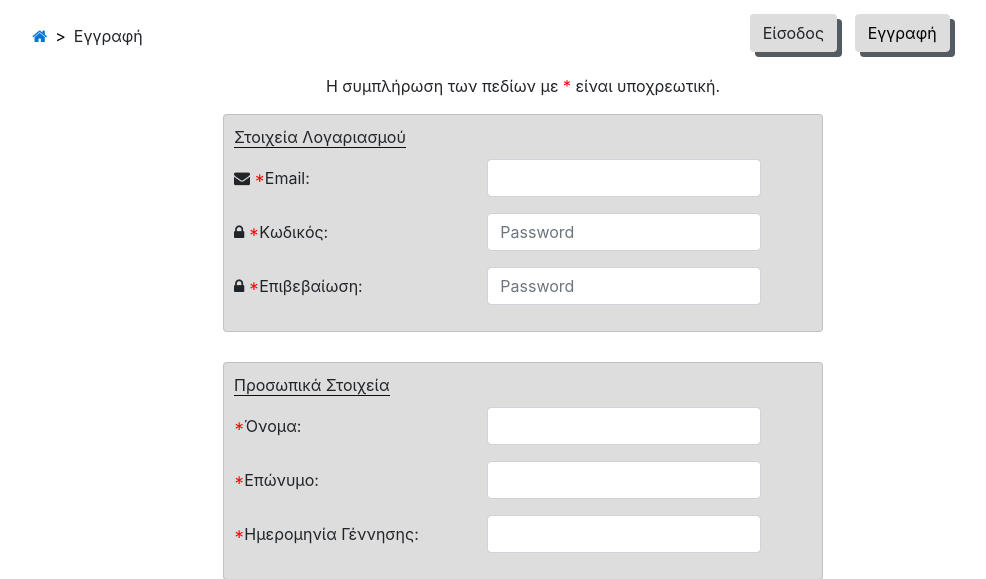
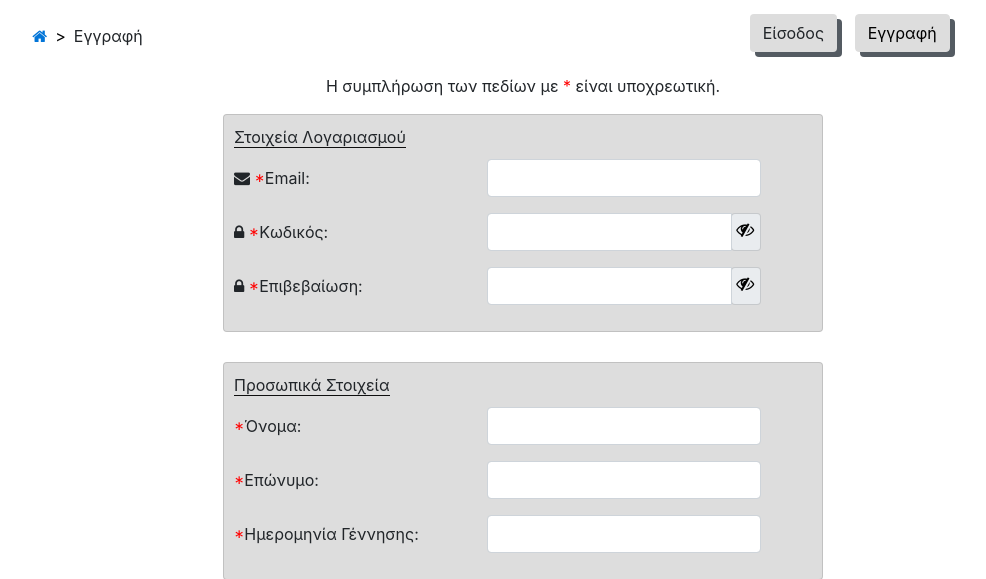
Before and after one commit to PanosEvange/HCI_course_project, a PHP site: page /registration_form.html in a window 1280 px wide. Shown: the part 56-635 px from the top of the page, without its empty margins (117-1103 px from the left). Run offline with PHP 8.4, Linux system fonts and the light colour scheme; some libraries are stand-ins or nearby versions.

Commit message:
added showPassword with eye icon

```diff
--- a/eam/registration_form.html
+++ b/eam/registration_form.html
@@ -88,7 +88,13 @@
                                 <input type="email" name="email" id="email" class="form-control input-md">
                                 <label class="my-label-password" for="password"><i class="fa fa-lock" aria-hidden="true"></i>  Password:</label>
                                 <!-- Password field -->
-                                <input type="password" id="password" class="form-control input-md my-password-input">
+                                <div class="input-group" id="show_hide_password_login">
+                                    <input class="form-control" type="password" id="password">
+                                    <div class="input-group-addon">
+                                      <a href="#"><i class="fa fa-eye-slash" aria-hidden="true"></i></a>
+                                    </div>
+                                </div>
+
                                 <a class="my-password-remember" href="./under_construction.html">Υπενθύμιση Password</a>
                                 <label class="my-label-stay-login"><input type="checkbox" value="">Να παραμείνω συνδεδεμένος</label>
                                 <button type="button" class="btn btn-primary my-submit" data-loading-text="Sending info.."><em class="icon-ok"></em> Είσοδος</button>
@@ -119,13 +125,24 @@
                   <div class="form-group row">
                     <label for="myPassword" class="col-5 col-form-label"><i class="fa fa-lock" aria-hidden="true"></i>   <span class="my-req-star">*</span>Κωδικός:</label>
                     <div class="col-6">
-                      <input type="password" class="form-control" id="myPassword" placeholder="Password">
+                        <div class="input-group" id="show_hide_password_first">
+                          <input class="form-control" type="password" id="myPassword">
+                          <div class="input-group-addon">
+                            <a href=""><i class="fa fa-eye-slash" aria-hidden="true"></i></a>
+                          </div>
+                        </div>
                     </div>
                   </div>
                   <div class="form-group row">
                     <label for="myPasswordConfirm" class="col-5 col-form-label"><i class="fa fa-lock" aria-hidden="true"></i>   <span class="my-req-star">*</span>Επιβεβαίωση:</label>
                     <div class="col-6">
-                      <input type="password" class="form-control" id="myPasswordConfirm" placeholder="Password">
+                        <div class="input-group" id="show_hide_password_confirm">
+                          <input class="form-control" type="password" id="myPasswordConfirm">
+                          <div class="input-group-addon">
+                            <a href=""><i class="fa fa-eye-slash" aria-hidden="true"></i></a>
+                          </div>
+                        </div>
+                      <!-- <input type="password" class="form-control" id="myPasswordConfirm" placeholder="Password"> -->
                     </div>
                   </div>
                 </form>
--- a/eam/style.css
+++ b/eam/style.css
@@ -1,5 +1,31 @@
 .body{
     margin:0;
+}
+
+.input-group-addon{
+    background-color: #e9ecef;
+    border: 1px solid rgba(0,0,0,.15);
+    border-radius: .25rem;
+    width: 30px;
+    margin-left: -1px;
+}
+
+.input-group-addon a{
+    color: black !important;
+}
+
+.input-group-addon .fa-eye-slash:before{
+    font-size: 18px !important;
+    position: relative;
+    top:4px;
+    left: 4px ;
+}
+
+.input-group-addon .fa-eye:before{
+    font-size: 18px !important;
+    position: relative;
+    top:4px;
+    left: 4px ;
 }
 
 .my-question-popover:hover{
```
Also changed, not shown: eam/index.html (+7 -1 lines), eam/main.js (+47 -1 lines), eam/template.html (+7 -1 lines).
